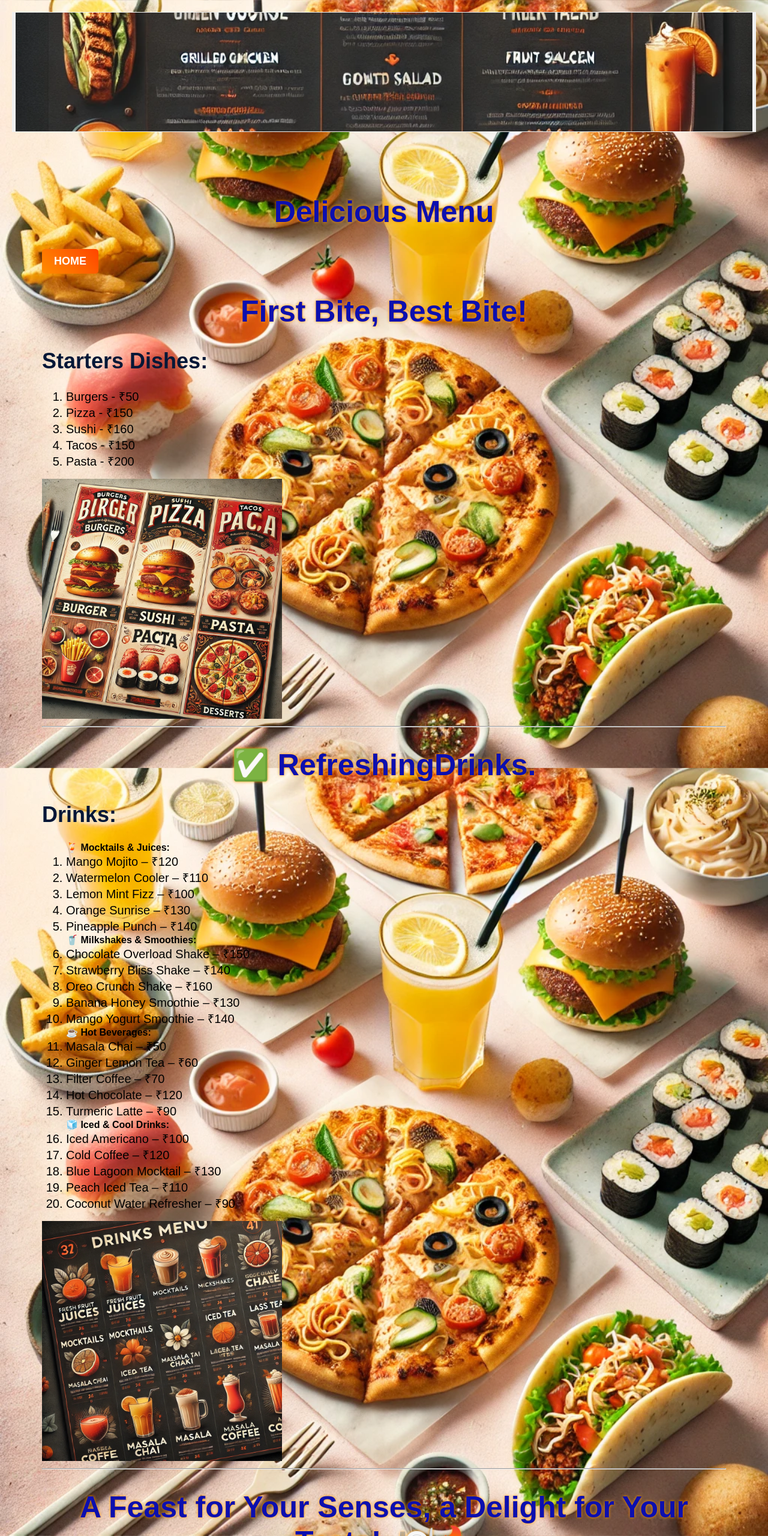
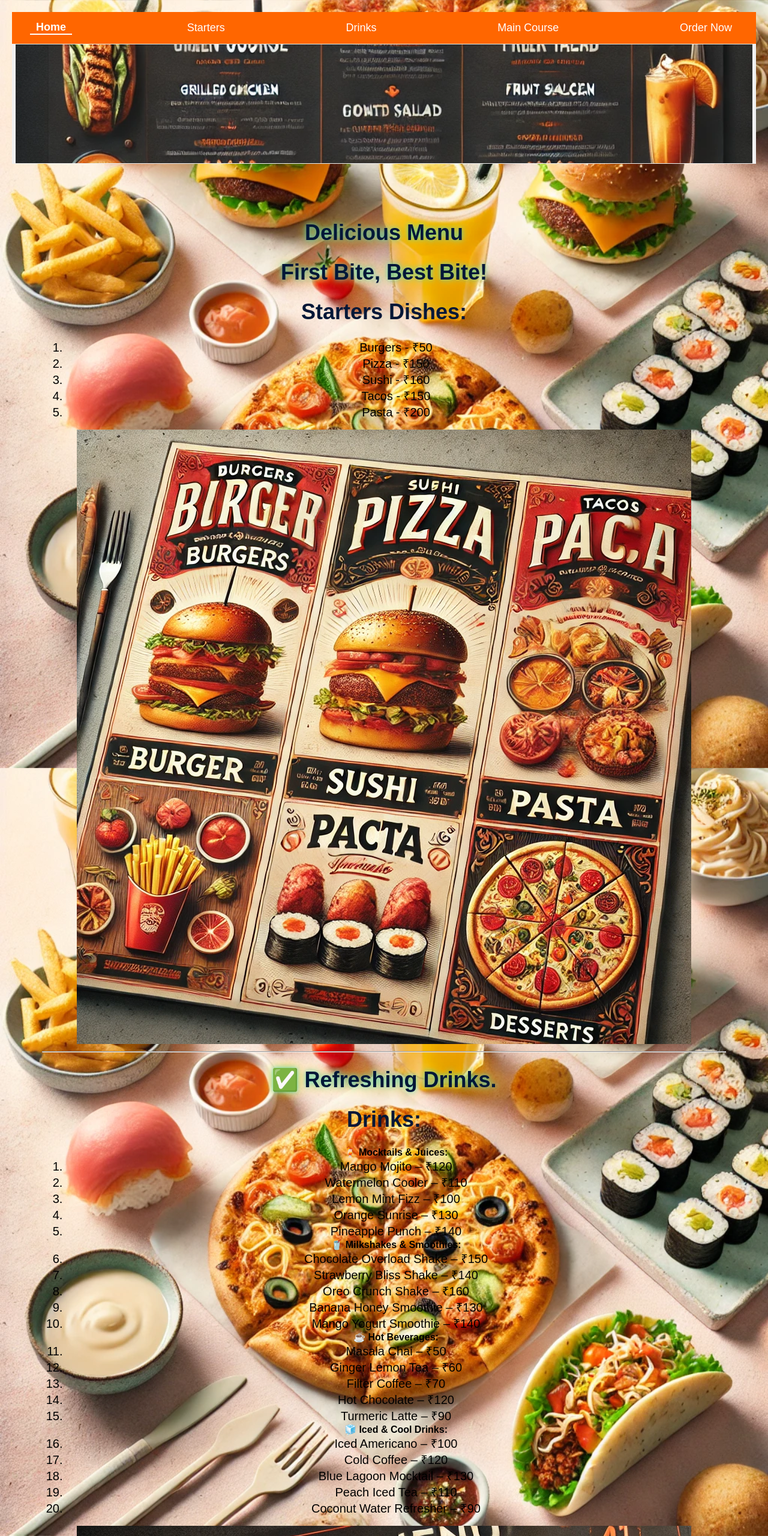
Before and after one commit to jinwoo177/the-foodie-crush, a plain HTML site: page menu.html in a window 1280 px wide. Shown: the top 2560 px of the page at 60% size. Drawn offline with Linux system fonts and the light colour scheme.

Commit message:
Update menu.html

```diff
--- a/menu.html
+++ b/menu.html
@@ -1,39 +1,53 @@
 <!DOCTYPE html>
 <html lang="en">
 <head>
+  <meta charset="UTF-8">
   <title>Menu</title>
   <link rel="stylesheet" href="styles.css">
-       <script src="script.js"></script>
+  <script src="script.js" defer></script>
 </head>
 <body>
-    <!-- ✅ Banner Section -->
-    <div id="banner">
-        <img id="bannerImage" src="banner1.jpeg" alt="Banner Ad">
+  <!-- ✅ Navigation Bar -->
+  <nav class="navbar">
+    <a href="index.html" class="active">Home</a>
+    <a href="#starters">Starters</a>
+    <a href="#drinks">Drinks</a>
+    <a href="#maincourse">Main Course</a>
+    <a href="order.html">Order Now</a>
+  </nav>
+
+   <!-- ✅ Horizontal Banner Section -->
+   <div id="banner" class="banner-container">
+    <img id="bannerImage" src="banner1.jpeg" alt="Banner Ad" class="banner-img-horizontal">
   </div>
 
+  <div class="content section">
+    <h1 class="neon-text"><b>Delicious Menu</b></h1>
 
-    <div class="content">
-    <h1 class="glow-text"><b>Delicious Menu</b></h1>
-    <button onclick="location.href='index.html'">home</button>
-    <h1 class="glow-text"><b>First Bite, Best Bite!</b></h1>
+    <div id="starters">
+      <h1 class="neon-text"><b>First Bite, Best Bite!</b></h1>
       <h1><b>Starters Dishes:</b></h1>
-<ol type="" >
+      <ol>
         <li>Burgers - ₹50</li>
         <li>Pizza - ₹150</li>
         <li>Sushi - ₹160</li>
         <li>Tacos - ₹150</li>
         <li>Pasta - ₹200</li>
       </ol>
-    <img src="menu.jpeg" width="400">
+      <img src="menu.jpeg" alt="Starters" class="menu-img">
+    </div>
+
     <hr>
-    <h1 class="glow-text"><b>✅ RefreshingDrinks.</b></h1>
+
+    <div id="drinks">
+      <h1 class="neon-text"><b>✅ Refreshing Drinks.</b></h1>
       <h1><b>Drinks:</b></h1>
-    <ol type="">
+      <ol>
         <b>🍹 Mocktails & Juices:</b>
         <li>Mango Mojito – ₹120</li>
-        <li> Watermelon Cooler – ₹110</li>
+        <li>Watermelon Cooler – ₹110</li>
         <li>Lemon Mint Fizz – ₹100</li>
-                <li> Orange Sunrise – ₹130</li>
+        <li>Orange Sunrise – ₹130</li>
         <li>Pineapple Punch – ₹140</li>
         <b>🥤 Milkshakes & Smoothies:</b>
         <li>Chocolate Overload Shake – ₹150</li>
@@ -42,23 +56,27 @@
         <li>Banana Honey Smoothie – ₹130</li>
         <li>Mango Yogurt Smoothie – ₹140</li>
         <b>☕ Hot Beverages:</b>
-        <li> Masala Chai – ₹50</li>
-            <li> Ginger Lemon Tea – ₹60</li>
-                <li> Filter Coffee – ₹70</li>
-                    <li> Hot Chocolate – ₹120</li>
-                        <li> Turmeric Latte – ₹90</li>
+        <li>Masala Chai – ₹50</li>
+        <li>Ginger Lemon Tea – ₹60</li>
+        <li>Filter Coffee – ₹70</li>
+        <li>Hot Chocolate – ₹120</li>
+        <li>Turmeric Latte – ₹90</li>
         <b>🧊 Iced & Cool Drinks:</b>
         <li>Iced Americano – ₹100</li>
-        <li> Cold Coffee – ₹120</li>
-            <li> Blue Lagoon Mocktail – ₹130</li>
-                <li> Peach Iced Tea – ₹110</li>
+        <li>Cold Coffee – ₹120</li>
+        <li>Blue Lagoon Mocktail – ₹130</li>
+        <li>Peach Iced Tea – ₹110</li>
         <li>Coconut Water Refresher – ₹90</li>
       </ol>
-    <img src="image.jpeg" width="400">
+      <img src="image.jpeg" alt="Drinks" class="menu-img">
+    </div>
+
     <hr>
-<h1 class="glow-text"><b>A Feast for Your Senses, a Delight for Your Taste!. 🍽️🔥</b></h1>
+
+    <div id="maincourse">
+      <h1 class="neon-text"><b>A Feast for Your Senses, a Delight for Your Taste! 🍽️🔥</b></h1>
       <h1><b>Main Course Dishes:</b></h1>
-<ol type="">
+      <ol>
         <li>1-Butter Chicken - ₹350</li>
         <li>2-Paneer Tikka - ₹280</li>
         <li>3-Biryani (Chicken/Mutton/Veg) - ₹300/₹350/₹250</li>
@@ -70,16 +88,14 @@
         <li>9-Gulab Jamun - ₹120 (2 pcs)</li>
         <li>10-Lassi - ₹150</li>
       </ol>
-<img src="manu.jpeg" width="400">
-<img src="meenu.jpeg" width="400">
+      <img src="manu.jpeg" alt="Main Course" class="menu-img">
+      <img src="meenu.jpeg" alt="Main Course 2" class="menu-img">
+    </div>
+
     <hr>
 
     <!-- ✅ Order Now Button -->
-<div style="text-align:center; margin-top: 30px;">
-    <button onclick="location.href='order.html'" style="padding: 15px 30px; font-size: 16px; background-color: #0dd8ee; color: white; border: none; border-radius: 10px; cursor: pointer;">
-        🛒 Place Your Order Now
-    </button>
-</div>
+    <a href="order.html" class="order-btn">🛒 Place Your Order Now</a>
   </div>
 </body>
 </html>
```
Lines whose indentation alone changed are shown as unchanged.
